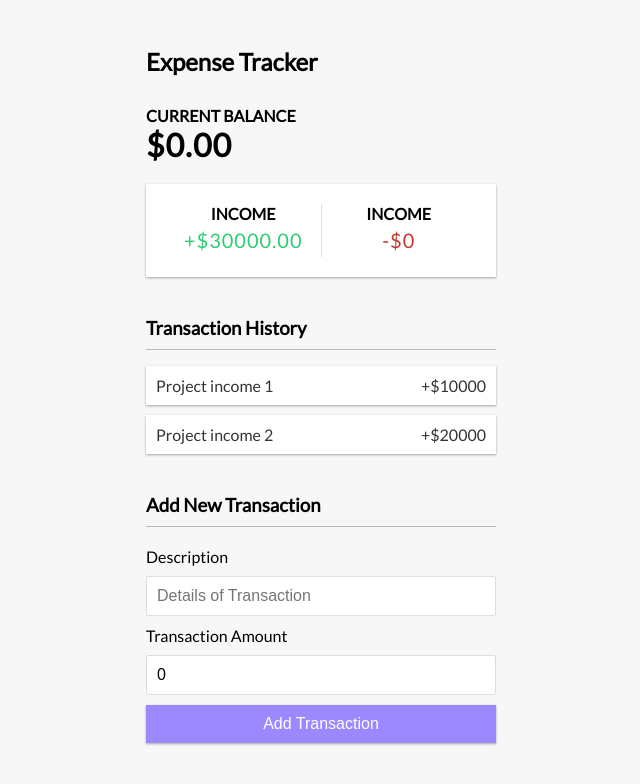
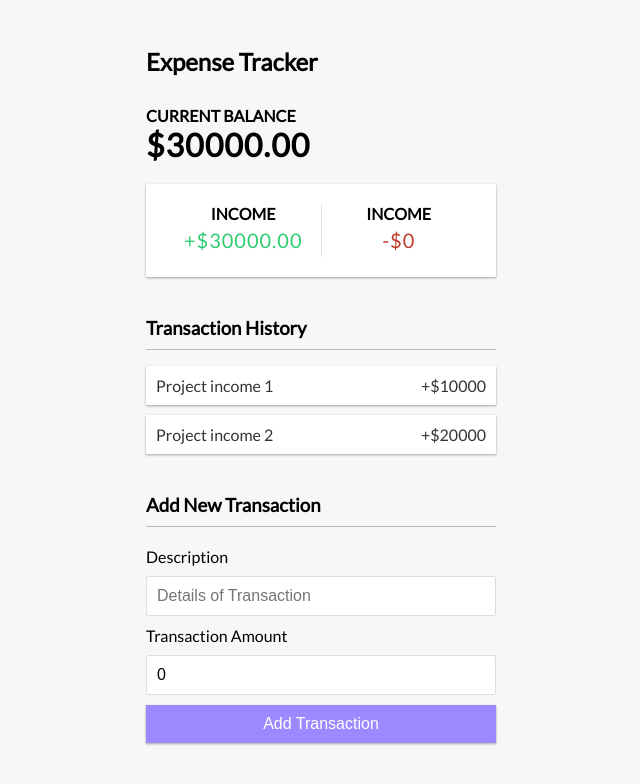
Before and after one commit to stubborn-coder/ExpenseTracker, a React (Create React App) app: page / in a window 1280 px wide. Shown: the top 784 px of the page, without its empty margins (319-959 px from the left). Built offline with nearby package versions, Linux system fonts and the light colour scheme.

Commit message:
Implemented logic for Balance component

```diff
--- a/src/components/Balance.jsx
+++ b/src/components/Balance.jsx
@@ -4,14 +4,16 @@ import { GlobalContext } from '../context/GlobalState'
 
 export const Balance = () => {
 
-  // const { transactions } = useContext(GlobalContext);
+  const { transactions } = useContext(GlobalContext);
 
-  // const transactionAmounts = transactions.map(transaction => transaction.transactionAmounts)
+  const transactionAmounts = transactions.map(transaction => transaction.transactionAmount)
+
+  const balance = transactionAmounts.reduce((acc,transaction) => acc+= transaction, 0).toFixed(2);
 
   return (
     <div>
         <h4>Current Balance</h4>
-        <h1 id='balance'>$0.00</h1>
+        <h1 id='balance'>${balance}</h1>
     </div>
   )
 }
```
